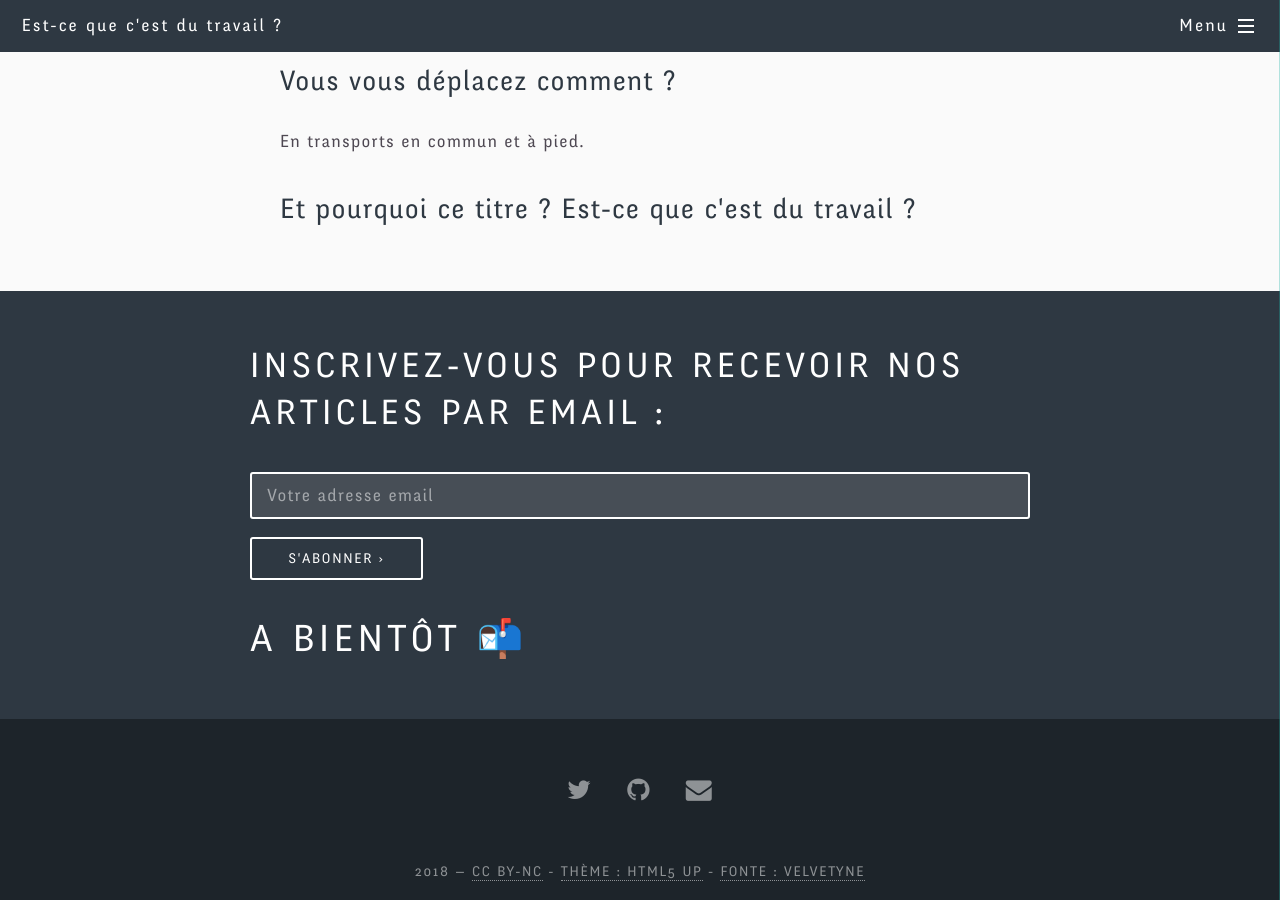
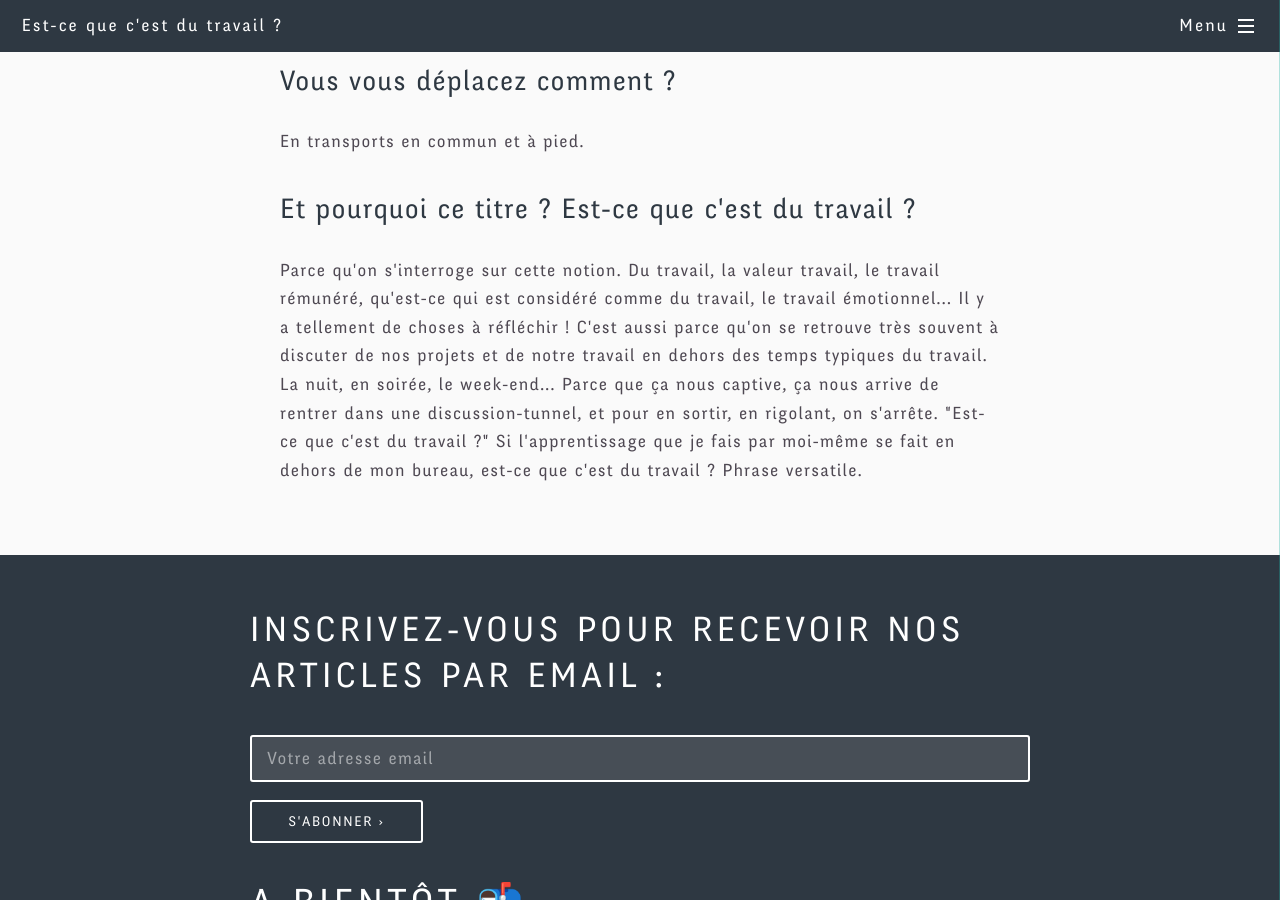
Before and after one commit to noeems/estcequecestdutravail.xyz, a Jekyll site: the page built from _pages/a-propos.html, in a window 1280 px wide and 900 px high, scrolled down 3601 px. Built offline with Jekyll 4.4.1, drawn with Linux system fonts in a browser that asks for light colours; comment, search, counter and statistics services are not loaded.

Commit message:
Finishing comment

```diff
--- a/_pages/a-propos.html
+++ b/_pages/a-propos.html
@@ -70,5 +70,10 @@ On travaille à distance, et à notre compte, c’est sûr. Par contre, la plupa
 <p>En transports en commun et à pied. </p>
 
 <h5>Et pourquoi ce titre ? Est-ce que c'est du travail&nbsp?</h5>
+
+<p>Parce qu'on s'interroge sur cette notion. Du travail, la valeur travail, le travail rémunéré, qu'est-ce qui est considéré comme du travail, le travail émotionnel... Il y a tellement de choses à réfléchir !
+  C'est aussi parce qu'on se retrouve très souvent à discuter de nos projets et de notre travail en dehors des temps typiques du travail. La nuit, en soirée, le week-end... Parce que ça nous captive, ça nous arrive de rentrer dans une discussion-tunnel, et pour en sortir, en rigolant, on s'arrête. "Est-ce que c'est du travail ?"
+  Si l'apprentissage que je fais par moi-même se fait en dehors de mon bureau, est-ce que c'est du travail ?
+  Phrase versatile.
   </div>
 </div>
```
